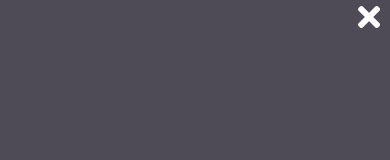
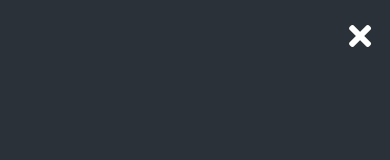
Before and after one commit to sebaminotti82/jquery-hamburger-menu, a plain HTML site: page index.html in a window 390 px wide. Both pictures are taken after a click on the icon 350 px from the left and 30 px from the top of the page. Drawn offline with nearby package versions, Linux system fonts and the light colour scheme.

Commit message:
completamente riscritto
ho completamente riscritto il codice html css js ho inserito anche una piccola animazione dell'hamburger icon creato la pagina del menu hamburger

```diff
--- a/index.html
+++ b/index.html
@@ -11,32 +11,39 @@
     <title>Menu-hamburger</title>
 </head>
 <body>
-        <header>
-            <div class="header_left">
+      <!-- creiamo un header con un menu ! questo menu conterrà
+      anche un hamburher-menu che sotto i900px sarà visibile  -->
 
-            </div>
-            <div class="header_right">
-                <ul id="menu">
-                    <li><a href="">contatti</a></li>
-                    <li><a href="">pubblicità</a></li>
-                    <li><a href="">storia</a></li>
-                    <li><a href="">bla bla</a></li>
-                </ul>
+      <header>
+          <div class="header_left">
+             <div class="logo">
+                 <img src="img/logo_large.png" alt="">
+             </div>
+          </div>
 
-                <div class="hamburger">
-                    <i id="ham" class="fas fa-bars"></i>
-                </div>
+          <div class="header_right">
+              <div class="menu">
+                  <ul id="menu-list">
+                    <li class="ghost" ><a href="">INFO E CONTATTI</a></li>
+                    <li class="ghost" ><a href="">PROGETTI\PRODOTTI</a></li>
+                    <li class="ghost" ><a href="">RECENSIONI</a></li>
+                    <li class="ghost" ><a href="">JOOB</a></li>
+                    <div class="bottone">
+                        <li id="button"><a href="">ISCRIVITI</a></li>
+                    </div>
+                  </ul>
+              </div>
+              <div class="open_sub_menu">
+                <i class=" open fas fa-bars"></i>
+              </div>
 
-
-            </div>
-
-                <div class="sub_menu">
-                    <div class="close">
-                        <i id="clos" class="fas fa-times"></i>
-                    </div>
-                </div>
-
-        </header>
+          </div>
+          <div class="menu_hamburger">
+             <div class="close_sub_menu">
+                <i class=" close fas fa-times"></i>
+             </div>
+        </div>
+      </header>
     <script src="main.js"></script>
 </body>
 </html>
--- a/main.js
+++ b/main.js
@@ -1,6 +1,16 @@
-$('#ham').click(function () {
-    $('.sub_menu').addClass('active')
-});
-$('#clos').click(function () {
-    $('.sub_menu').removeClass('active')
-});
+$('.open').click(function(){
+$('.menu_hamburger').addClass('active')
+})
+
+$('.open').mouseenter(function(){
+    $('.open').css({'transform':'rotate( 180deg )','transition':'3s','box-shadow':'0px 0px 3px 3px white'})
+})
+$('.open').mouseleave(function(){
+    $('.open').css({'transform':'rotate( 0deg)','transition':'3s','box-shadow':'0px 0px 0px 0px white'})
+})
+
+
+$('.close').click(function(){
+    alert('chiuderai il menu')
+    $('.menu_hamburger').removeClass('active')
+    })
--- a/style.css
+++ b/style.css
@@ -3,86 +3,131 @@ margin: 0;
 padding: 0;
 box-sizing: border-box;
 }
-header {
+
+header{
+    top: 0;
+    width: 100%;
+    height: 10vh;
     display: flex;
     flex-direction: row;
-    width: 100%;
-    height: 10vh;
-    background-color: rgb(34, 40, 46);
+
 }
 .header_left{
-
     width: 30%;
     height: 100%;
-    background-color: rgb(39, 51, 66);
+    background-color: rgb(42, 49, 56);
 }
+.logo{
+    width: 80%;
+    height: 100%;
+
+}
+.logo img{
+    width: 80%;
+    margin-left: 10%;
+}
+
 .header_right{
+    display: flex;
+    flex-direction: row;
     width: 70%;
     height: 100%;
-    background-color: rgb(200, 207, 216);
+    background-color: rgb(55, 71, 88);
 }
-#menu{
-list-style: none;
+.menu{
+    width: 90%;
+    height: 10vh;
+
 }
-#menu li {
-float: left;
+#menu-list{
+    list-style: none;
 }
-#menu li a{
-    margin-left: 120px;
+#menu-list li{
+    display: inline;
+    margin-left: 60px;
     line-height: 10vh;
+
+}
+#menu-list li a{
     text-decoration: none;
-    border: 1px solid red;
-    padding: 5px;
-    border-radius: 10px;
+    color: whitesmoke;
+    font-size: 0.7em;
 }
-.hamburger{
-    width: 60px;
-    height:60px;
-    position: absolute;
-    right: 10px;
+#button{
+     padding: 9PX;
+    border-radius: 10PX;
+    background-color: rgb(22, 62, 99);
 }
-.hamburger i {
-    font-size: 1.7em;
-    color: blue;
-    line-height: 60px;
-    cursor: pointer;
-    display: none;
-}
-
-.sub_menu{
-    position: absolute;
-    width: 100%;
-    height: 100vh;
-    background-color:rgb(78, 75, 87);
-    display: none;
-}
-.active{
-    display: block;
-}
-.close {
-    position: absolute;
-    right: 10px;
-    font-size: 2em;
-    color: white;
-    cursor: pointer;
+#button:hover{
+    box-shadow: 0px 0px 3px 3px whitesmoke;
+    transition: 0.3s;
 
 }
 
 
-@media screen and (max-width: 1050px) {
+.bottone{
+    float: right;
+}
+.open_sub_menu{
+    width: 70px;
+    height: 10vh;
+    position: absolute;
+    right: 0;
+    display: none;
 
-    #ham {
-        display: block;
-    }
+}
+.close_sub_menu{
+    width: 60px;
+    height: 60px;
+    position: absolute;
+    right: 0;
+}
+.close {
+    font-size: 2em;
+    color: white;
+    margin-left: 50%;
+    transform: translate(-50%);
+    margin-top: 20px;
+    cursor: pointer;
+}
 
-    #menu li a {
-        margin-left: 80px;
-    }
+.open {
+    font-size: 1.7em;
+    color: white;
+    font-weight: 600;
+    margin-top: 23px;
+    margin-left: 50%; transform: translate(-50%);
+    cursor: pointer;
+
+}
+.menu_hamburger{
+    position: absolute;
+    z-index: 999;
+    width: 100%;
+    height: 100vh;
+    background-color: rgb(42, 49, 56);
+    display: none;
+}
+.active {
+    display: block;
 }
 
 
-@media screen and (max-width:800px) {
-    #menu{
+
+@media screen and (max-width : 1100px) {
+
+    #menu-list .ghost{
         display: none;
+
+    }
+    .bottone{
+        position: absolute;
+        right: 90px;
+    }
+    .open_sub_menu{
+        display: block;
+    }
+    .open{
+        font-size: 1.8em;
     }
 }
```
Also changed, not shown: img/logo_large.png (added).
